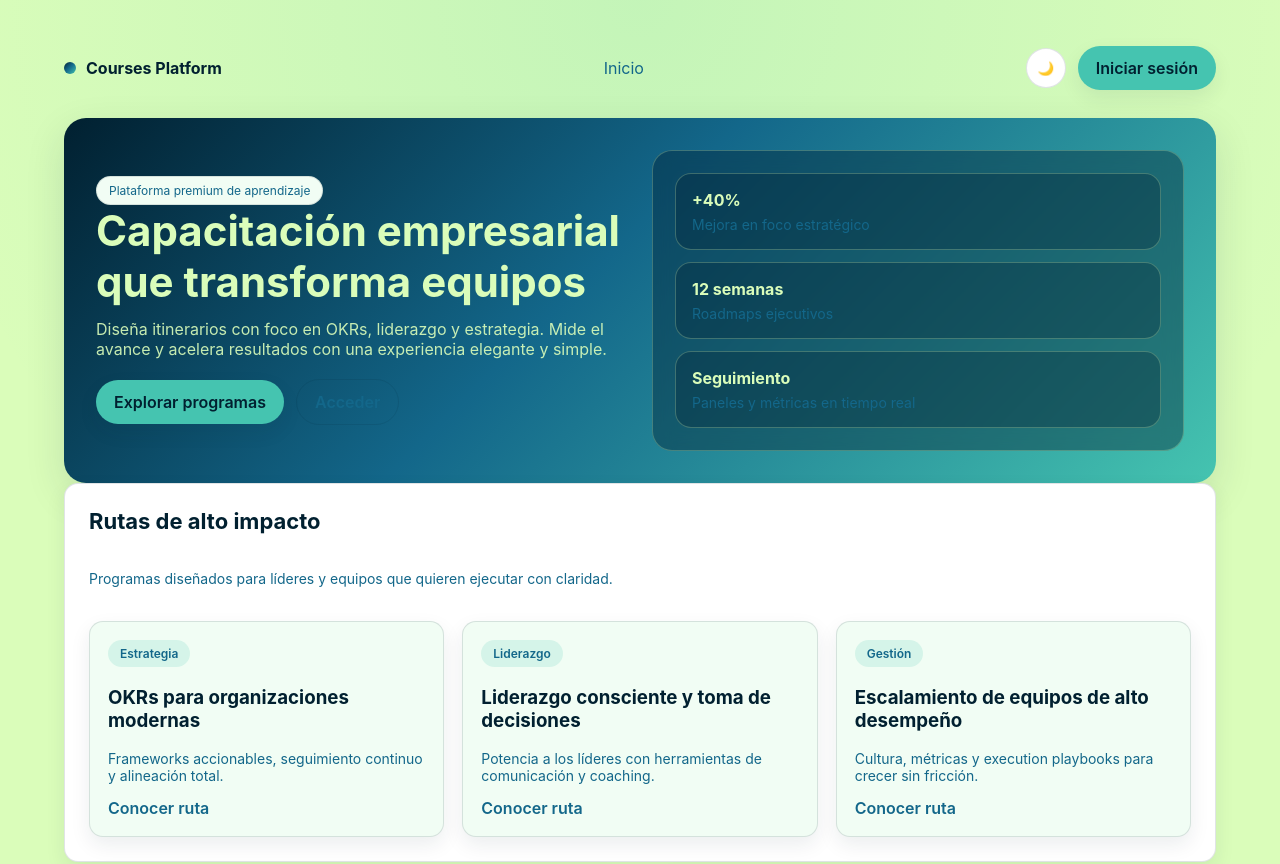
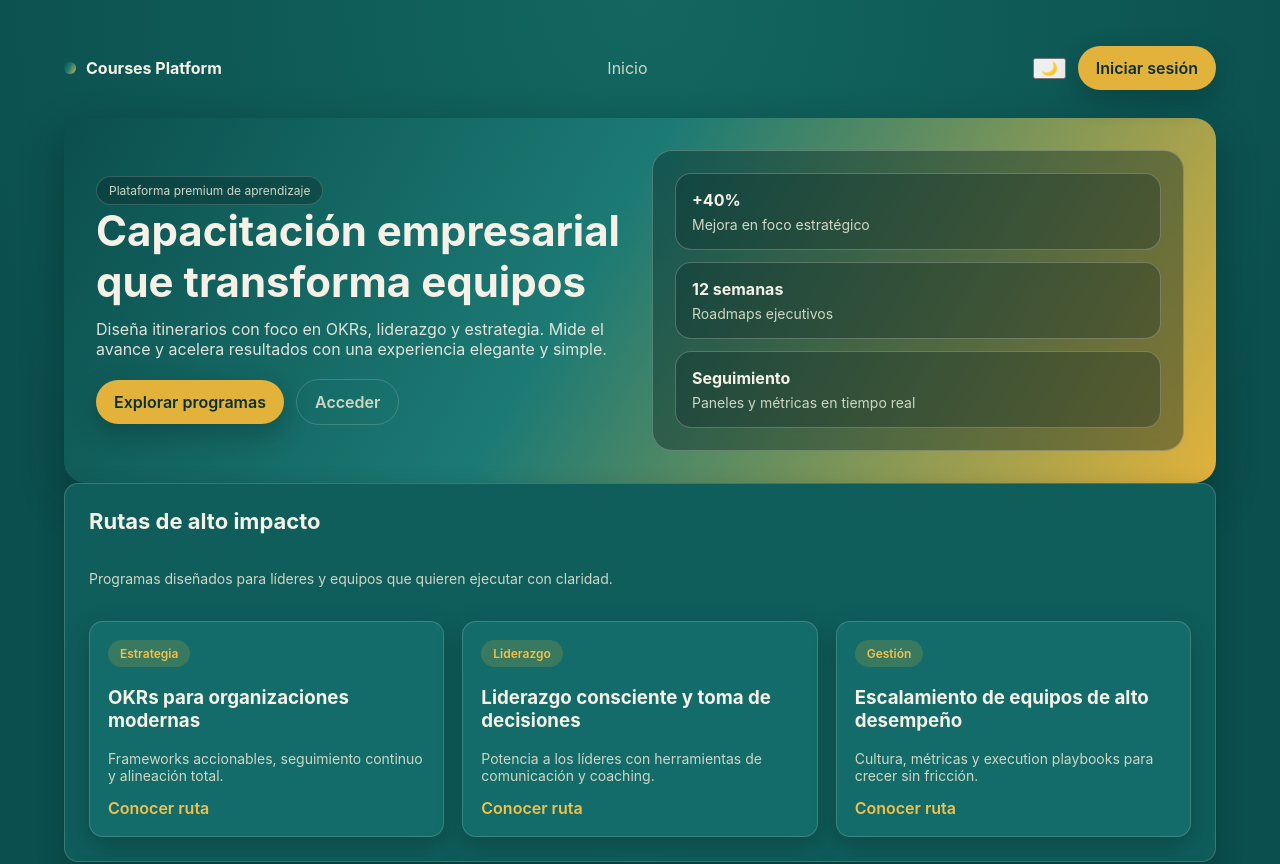
Before and after one commit to jashito/Courses_Platform, a Next.js app: page / in a window 1280 px wide. Shown: the top 864 px of the page. Built offline with nearby package versions, Linux system fonts and the light colour scheme.

Commit message:
Update globals.css with new styles

```diff
--- a/src/styles/globals.css
+++ b/src/styles/globals.css
@@ -1,35 +1,35 @@
 :root {
   color-scheme: light;
-  --bg: #dafdba;
-  --surface: #ffffff;
-  --surface-2: #f1fdf4;
-  --text: #012030;
-  --muted: #13678a;
-  --primary: #45c4b0;
-  --primary-strong: #13678a;
-  --accent: #9aeba3;
-  --border: rgba(1, 32, 48, 0.12);
-  --shadow: 0 14px 40px rgba(1, 32, 48, 0.12);
-  --shadow-soft: 0 8px 20px rgba(1, 32, 48, 0.08);
+  --bg: #0b4f4e;
+  --surface: #0f5e5c;
+  --surface-2: #136c69;
+  --text: #f5f1e6;
+  --muted: #cfd6c4;
+  --primary: #e2b23b;
+  --primary-strong: #f0c24d;
+  --accent: #2bb39a;
+  --border: rgba(245, 241, 230, 0.18);
+  --shadow: 0 16px 40px rgba(7, 34, 35, 0.45);
+  --shadow-soft: 0 10px 26px rgba(7, 34, 35, 0.32);
   --radius: 14px;
   --radius-lg: 22px;
-  --gradient: linear-gradient(135deg, #012030 0%, #13678a 45%, #45c4b0 100%);
+  --gradient: linear-gradient(120deg, #0b4f4e 0%, #1c7a74 45%, #e2b23b 100%);
 }
 
 [data-theme="dark"] {
   color-scheme: dark;
-  --bg: #012030;
-  --surface: #032b3f;
-  --surface-2: #033a53;
-  --text: #dafdba;
-  --muted: #9aeba3;
-  --primary: #45c4b0;
-  --primary-strong: #9aeba3;
-  --accent: #dafdba;
-  --border: rgba(218, 253, 186, 0.2);
-  --shadow: 0 18px 40px rgba(0, 0, 0, 0.45);
-  --shadow-soft: 0 8px 18px rgba(0, 0, 0, 0.35);
-  --gradient: linear-gradient(135deg, #012030 0%, #13678a 45%, #45c4b0 100%);
+  --bg: #072423;
+  --surface: #0b3736;
+  --surface-2: #0e4442;
+  --text: #f5f1e6;
+  --muted: #c6d1c0;
+  --primary: #e2b23b;
+  --primary-strong: #f0c24d;
+  --accent: #2bb39a;
+  --border: rgba(245, 241, 230, 0.18);
+  --shadow: 0 18px 44px rgba(0, 0, 0, 0.6);
+  --shadow-soft: 0 10px 24px rgba(0, 0, 0, 0.4);
+  --gradient: linear-gradient(120deg, #072423 0%, #0f5a55 45%, #e2b23b 100%);
 }
 
 * {
@@ -39,7 +39,7 @@
 body {
   margin: 0;
   font-family: "Inter", system-ui, -apple-system, Segoe UI, Roboto, sans-serif;
-  background: radial-gradient(circle at top, rgba(69, 196, 176, 0.15), transparent 48%), var(--bg);
+  background: radial-gradient(circle at top, rgba(43, 179, 154, 0.24), transparent 48%), var(--bg);
   color: var(--text);
 }
 
@@ -103,7 +103,7 @@ a {
   display: inline-flex;
   padding: 6px 12px;
   border-radius: 999px;
-  background: rgba(69, 196, 176, 0.16);
+  background: rgba(226, 178, 59, 0.18);
   color: var(--primary-strong);
   font-size: 12px;
   font-weight: 600;
@@ -116,7 +116,7 @@ a {
   border-radius: 999px;
   padding: 6px 12px;
   border: 1px solid var(--border);
-  background: var(--surface-2);
+  background: rgba(7, 36, 35, 0.35);
   color: var(--muted);
   font-size: 12px;
 }
@@ -126,7 +126,7 @@ a {
   align-items: center;
   gap: 8px;
   background: var(--primary);
-  color: #012030;
+  color: #0b2f2d;
   border-radius: 999px;
   padding: 12px 18px;
   border: none;
@@ -142,7 +142,7 @@ a {
 }
 
 .button.secondary {
-  background: var(--surface);
+  background: rgba(7, 36, 35, 0.2);
   color: var(--text);
   border: 1px solid var(--border);
 }
@@ -166,13 +166,13 @@ a {
   padding: 12px 14px;
   border-radius: 12px;
   border: 1px solid var(--border);
-  background: var(--surface);
+  background: rgba(7, 36, 35, 0.2);
   color: var(--text);
   font-size: 14px;
 }
 
 .input:focus {
-  outline: 2px solid rgba(69, 196, 176, 0.35);
+  outline: 2px solid rgba(226, 178, 59, 0.35);
   border-color: var(--primary);
 }
 
@@ -211,16 +211,6 @@ a {
   align-items: center;
 }
 
-.theme-toggle {
-  width: 40px;
-  height: 40px;
-  border-radius: 50%;
-  border: 1px solid var(--border);
-  background: var(--surface);
-  color: var(--muted);
-  cursor: pointer;
-}
-
 .footer {
   margin-top: 40px;
   padding: 24px 0;
@@ -241,7 +231,7 @@ a {
   padding: 32px;
   border-radius: var(--radius-lg);
   background: var(--gradient);
-  color: #dafdba;
+  color: #f5f1e6;
   box-shadow: var(--shadow);
 }
 
@@ -256,8 +246,8 @@ a {
 }
 
 .hero-card {
-  background: rgba(1, 32, 48, 0.4);
-  border: 1px solid rgba(218, 253, 186, 0.25);
+  background: rgba(7, 36, 35, 0.4);
+  border: 1px solid rgba(245, 241, 230, 0.25);
   border-radius: 20px;
   padding: 22px;
   backdrop-filter: blur(10px);
@@ -281,8 +271,8 @@ a {
   gap: 6px;
   padding: 16px;
   border-radius: 16px;
-  border: 1px solid rgba(218, 253, 186, 0.25);
-  background: rgba(1, 32, 48, 0.3);
+  border: 1px solid rgba(245, 241, 230, 0.25);
+  background: rgba(7, 36, 35, 0.3);
 }
 
 .split {
```
